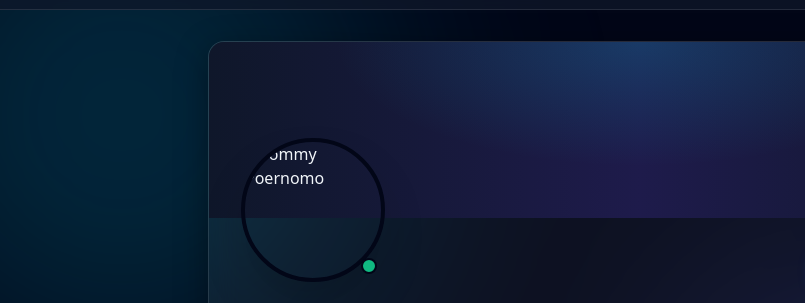
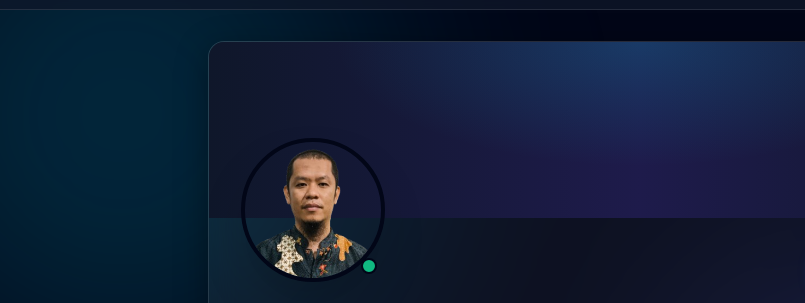
Before and after one commit to Tommy-Poernomo/CV-Portofolio, a plain HTML site: page index.html in a window 1280 px wide. Shown: the part 55-358 px from the top of the page, 0-805 px from the left. Drawn offline with nearby package versions, Linux system fonts and the light colour scheme; the site is published under a folder, as on GitHub Pages, so addresses that start at the root find nothing.

Commit message:
repair hero img path v3

```diff
--- a/index.html
+++ b/index.html
@@ -73,7 +73,7 @@
                 <!-- Avatar & Status -->
                 <div class="flex flex-col md:flex-row justify-between items-start md:items-end -mt-20 mb-6 gap-4">
                     <div class="relative">
-                        <img src="/assets/images/profile2.png"
+                        <img src="assets/images/profile2.png"
                              alt="Tommy Poernomo"
                              class="w-32 h-32 md:w-36 md:h-36 rounded-full object-cover border-4 border-slate-950 shadow-2xl">
                         <span class="absolute bottom-2 right-2 w-4 h-4 bg-emerald-500 border-2 border-slate-950 rounded-full" title="Open to Work"></span>
```
